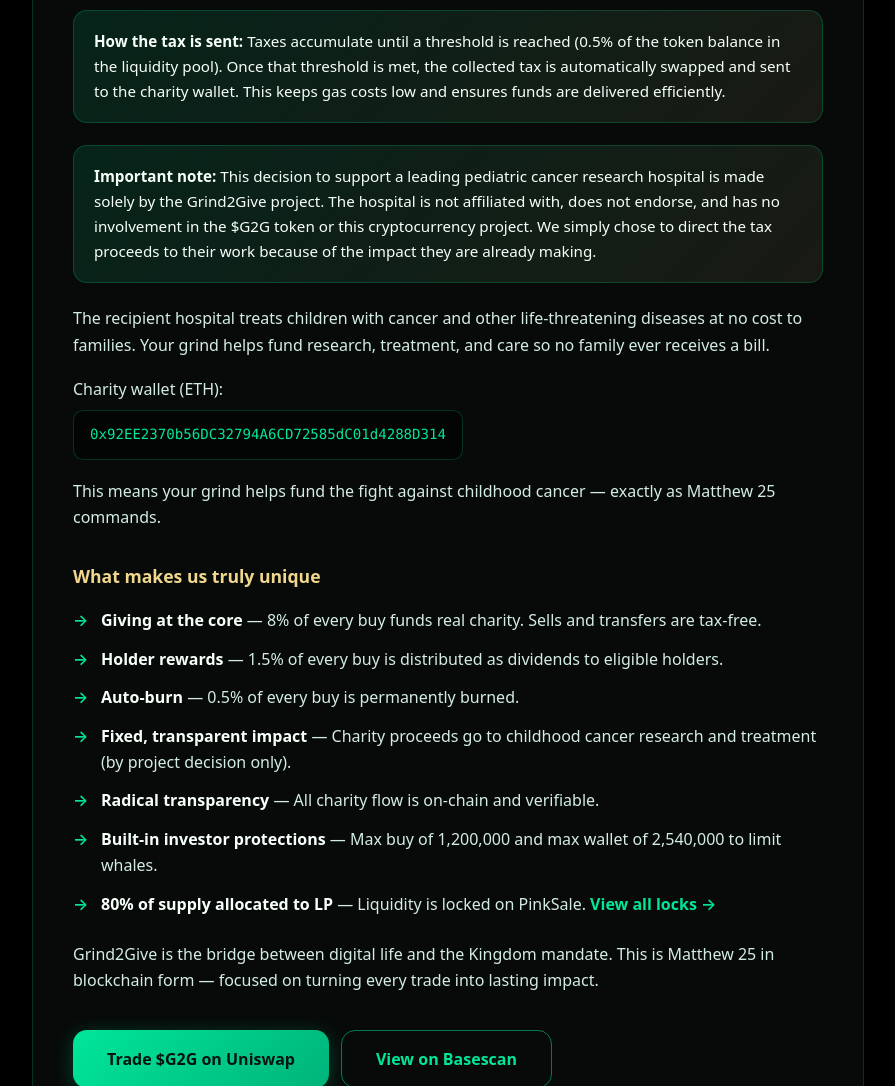
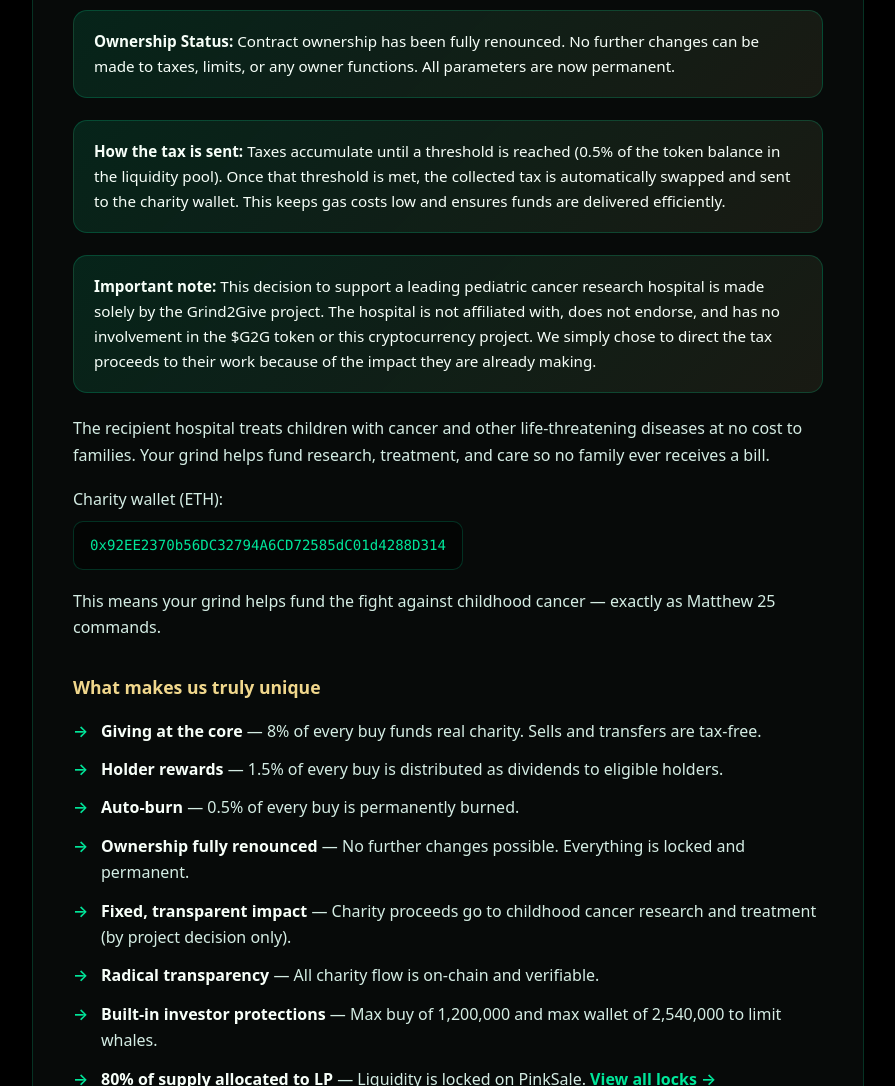
Before and after one commit to Grind2Give/grind2give.github.io, a plain HTML site: page index.html in a window 1280 px wide. Shown: the part 1380-2466 px from the top of the page, without its empty margins (192-1087 px from the left). Drawn offline with Linux system fonts and the light colour scheme.

Commit message:
Update meta description and add ownership note
Updated the description meta tag to reflect ownership status and added a note about contract ownership in the HTML content.

```diff
--- a/index.html
+++ b/index.html
@@ -4,7 +4,7 @@
   <meta charset="UTF-8" />
   <meta name="viewport" content="width=device-width, initial-scale=1.0"/>
   <title>Grind2Give • $G2G on Base</title>
-  <meta name="description" content="Grind2Give ($G2G) on Base — 8% of every buy supports childhood cancer research, 1.5% to holders, 0.5% auto-burn. Liquidity locked on PinkSale. Uniswap V2." />
+  <meta name="description" content="Grind2Give ($G2G) on Base — Ownership fully renounced. 8% of every buy supports childhood cancer research, 1.5% to holders, 0.5% auto-burn. Liquidity locked on PinkSale. Uniswap V2." />
 
   <style>
     :root {
@@ -237,6 +237,10 @@
     </ul>
 
     <div class="note">
+      <strong>Ownership Status:</strong> Contract ownership has been fully renounced. No further changes can be made to taxes, limits, or any owner functions. All parameters are now permanent.
+    </div>
+
+    <div class="note">
       <strong>How the tax is sent:</strong> Taxes accumulate until a threshold is reached (0.5% of the token balance in the liquidity pool). Once that threshold is met, the collected tax is automatically swapped and sent to the charity wallet. This keeps gas costs low and ensures funds are delivered efficiently.
     </div>
 
@@ -253,6 +257,7 @@
       <li><strong>Giving at the core</strong> — 8% of every buy funds real charity. Sells and transfers are tax-free.</li>
       <li><strong>Holder rewards</strong> — 1.5% of every buy is distributed as dividends to eligible holders.</li>
       <li><strong>Auto-burn</strong> — 0.5% of every buy is permanently burned.</li>
+      <li><strong>Ownership fully renounced</strong> — No further changes possible. Everything is locked and permanent.</li>
       <li><strong>Fixed, transparent impact</strong> — Charity proceeds go to childhood cancer research and treatment (by project decision only).</li>
       <li><strong>Radical transparency</strong> — All charity flow is on-chain and verifiable.</li>
       <li><strong>Built-in investor protections</strong> — Max buy of 1,200,000 and max wallet of 2,540,000 to limit whales.</li>
@@ -280,6 +285,7 @@
       <a class="cta cta-outline" href="whitepaper.html" target="_blank" rel="noopener">Read the White Paper</a>
     </div>
   </section>
+
   <section>
     <h2>Meet the Dev and Q&A</h2>
     <p>Get to know Art Hoskins — coach, mentor, and the creator of Grind2Give. Watch the Q&A and learn why this project exists.</p>
@@ -287,6 +293,8 @@
       <a class="cta cta-outline" href="about.html">Meet the Dev →</a>
     </div>
   </section>
+</main>
+
 <footer>
   Grind hard. Give harder. 💚<br><br>
   Support: <a href="mailto:support@grind2give.org">support@grind2give.org</a>
```
Lines whose indentation alone changed are shown as unchanged.
